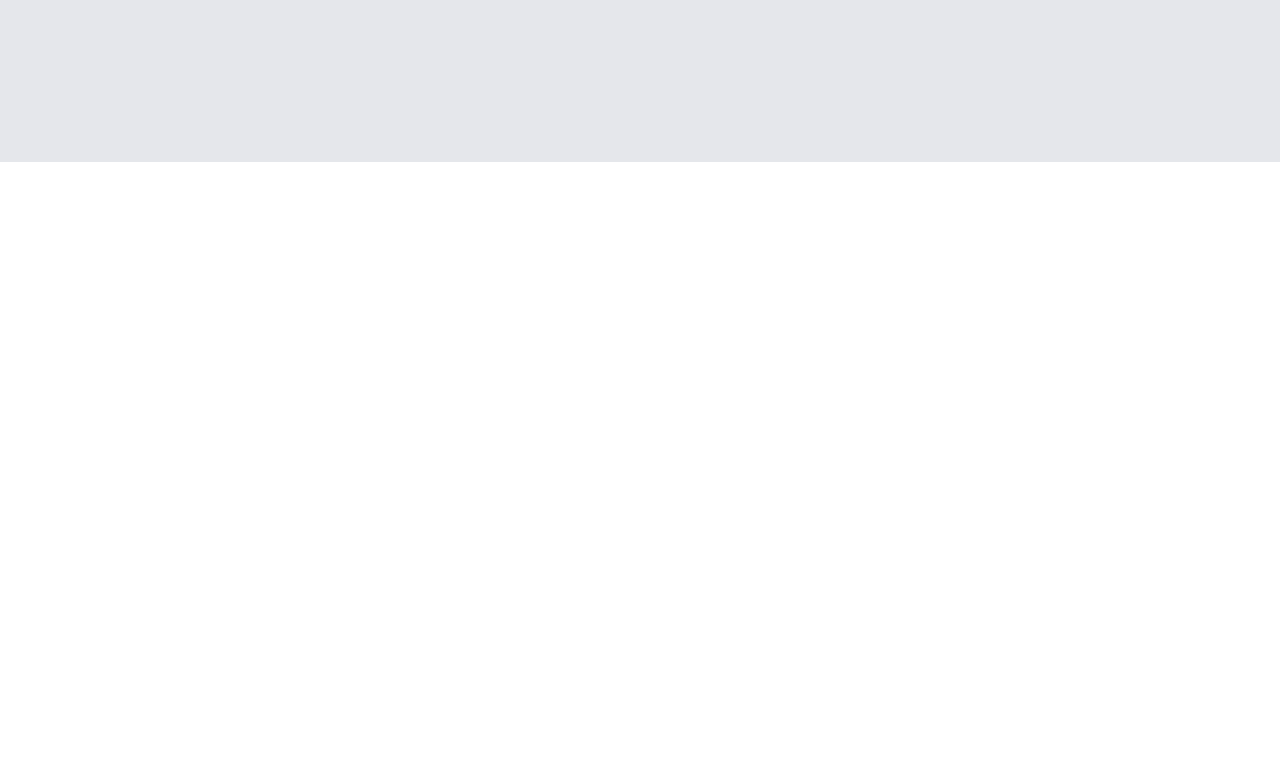
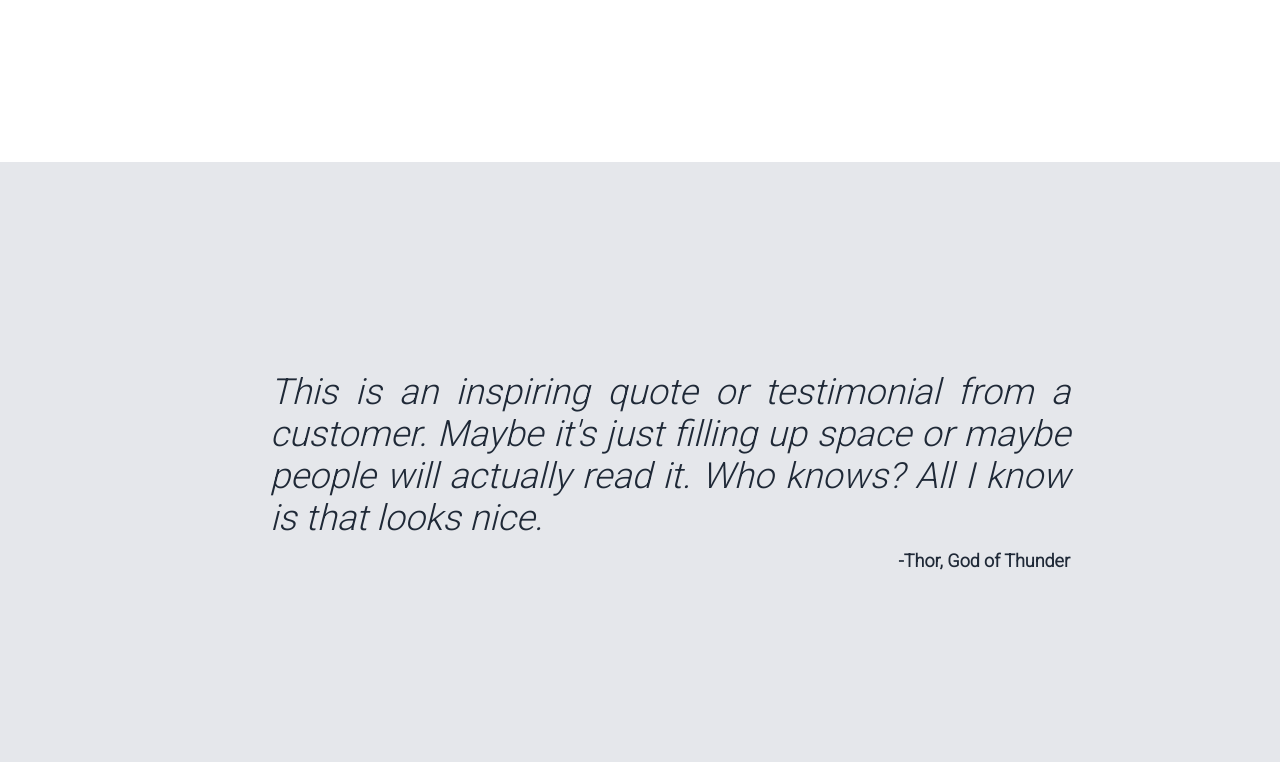
Before and after one commit to MilosBC/odin-landing-page, a plain HTML site: page index.html in a window 1280 px wide. Shown: the part 1038-1800 px from the top of the page. Before the commit the page ends 1200 px from the top, so only its background shows below. Drawn offline with Linux system fonts and the light colour scheme.

Commit message:
Finish section three
Finished the work on the third section

```diff
--- a/index.html
+++ b/index.html
@@ -87,6 +87,16 @@
         </div>
 
 
+
+
+    </div>
+
+    <div class="section-three">
+        <div class="section-three-container">
+    <p>This is an inspiring quote or testimonial from a customer. Maybe it's just filling up space or maybe people will actually read it. Who knows? All I know is that looks nice.</p>
+    <p class="thor">-Thor, God of Thunder</p>
+       </div>
+
     </div>
 
 
--- a/styles.css
+++ b/styles.css
@@ -99,7 +99,7 @@ margin: 25px auto 0 auto;
 
 .section-two {
     height: 600px;
-    background-color: #E5E7EB;
+
     padding-top: 50px;
 
 }
@@ -132,3 +132,35 @@ margin: 25px auto 0 auto;
     font-size: 18px;
     text-align: center;
 }
+
+.section-three {
+    height: 600px;
+    background-color: #E5E7EB;
+    color: #1F2937;
+    font-size: 36px;
+    font-style: italic;
+}
+
+.section-three-container {
+    width: 800px;
+    height: 600px;
+    margin: 0 auto;
+    display: flex;
+    flex-direction: column;
+    justify-content: center;
+    position: relative;
+    left: 30px;
+
+}
+
+.section-three-container p:first-child {
+    text-align: justify;
+}
+
+.thor {
+    font-size: 18px;
+    font-style: normal;
+    font-weight: bold;
+    margin-top: -25px;
+    text-align: right;
+}
```
